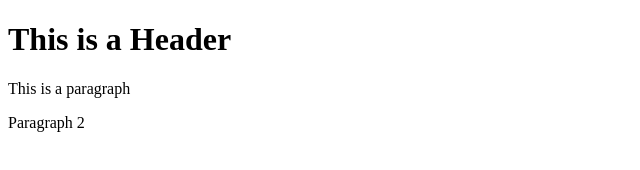
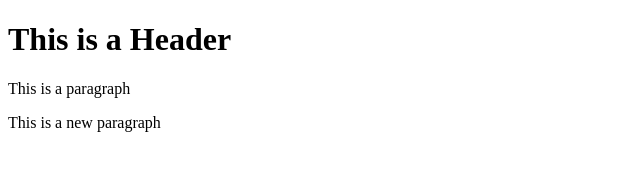
Before and after one commit to Neotek32/git-test, a website: page index.html in a window 1280 px wide. Shown: the whole page, without its empty margins (0-640 px from the left). Drawn offline with Linux system fonts and the light colour scheme.

```diff
--- a/index.html
+++ b/index.html
@@ -3,6 +3,6 @@
     <body>
         <h1>This is a Header</h1>
         <p>This is a paragraph</p>
-        <p>Paragraph 2</p>
+        <p>This is a new paragraph</p>
     </body>
 </html>
```
Also changed, not shown: package.json (added, +19 -0 lines), 2 other files.
